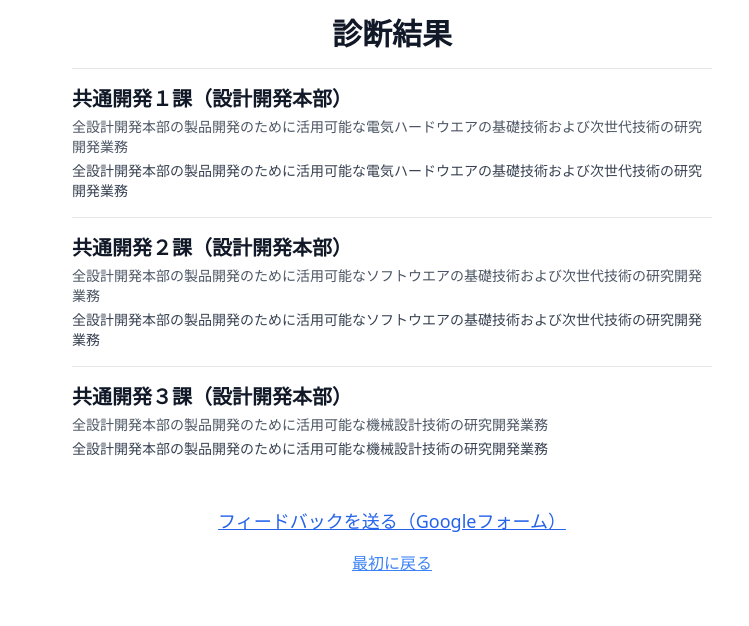
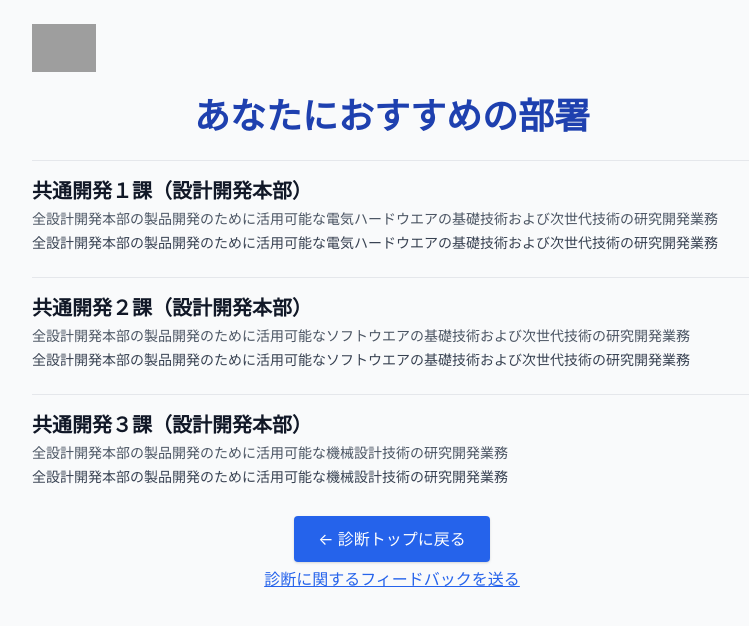
Before and after one commit to YMD-yamada/TechMatch, a plain HTML site: page result.html in a window 1280 px wide. Shown: the whole page, without its empty margins (248-997 px from the left). Drawn offline with nearby package versions, Linux system fonts and the light colour scheme; grey boxes are pictures that could not be loaded.

Commit message:
Add files via upload

```diff
--- a/app.js
+++ b/app.js
@@ -27,11 +27,11 @@ const questions = [
 ];
 
 const scoreMap = {
-  "情報系": {"major_info": 3, "software": 1},
-  "機械系": {"major_mechanical": 3, "mechanical": 1},
-  "電気電子系": {"major_electrical": 3, "electrical": 1},
+  "情報系": {"major_info": 3, "software": 2},
+  "機械系": {"major_mechanical": 3, "mechanical": 2},
+  "電気電子系": {"major_electrical": 3, "electrical": 2},
   "医・薬・バイオ系": {"major_biomedical": 3, "medical": 1},
-  "物理・計測系": {"major_physics": 3, "measurement": 1},
+  "物理・計測系": {"major_physics": 3, "measurement": 2},
   "文系／その他": {"major_general": 3},
 
   "開発（ソフト・製品）": {"software": 2},
--- a/result.html
+++ b/result.html
@@ -8,18 +8,22 @@
   <link href="https://cdn.jsdelivr.net/npm/tailwindcss@2.2.19/dist/tailwind.min.css" rel="stylesheet">
   <script src="app.js" defer></script>
 </head>
-<body class="bg-white text-gray-900">
-  <div class="max-w-2xl mx-auto p-4" id="resultContainer">
-    <h2 class="text-3xl font-bold mb-4 text-center">診断結果</h2>
-  </div>
-  <div class="text-center mt-8">
-    <a href="https://forms.gle/6rqgjj7RXpg1hSGi7" target="_blank"
-       class="text-blue-600 underline text-lg">フィードバックを送る（Googleフォーム）</a>
-  </div>
+<body class="bg-gray-50 text-gray-900">
+  <div class="max-w-3xl mx-auto p-6">
+<header class="flex items-center justify-between mb-6">
+  <a href="https://www.aandd.co.jp/" target="_blank">
+    <img src="https://www.aandd.co.jp/images/common/logo.png" alt="A&Dロゴ" class="h-10 md:h-12">
+  </a>
+</header>
 
-  <div class="text-center mt-4">
-    <a href="index.html" class="text-blue-500 underline">最初に戻る</a>
+    <h2 class="text-4xl font-bold mb-6 text-center text-blue-800">あなたにおすすめの部署</h2>
+    <div id="resultContainer" class="space-y-6"></div>
+    <div class="text-center mt-10 space-y-4">
+      <a href="index.html" class="bg-blue-600 text-white px-6 py-3 rounded shadow hover:bg-blue-700 transition">← 診断トップに戻る</a>
+      <div>
+        <a href="https://forms.gle/6rqgjj7RXpg1hSGi7" target="_blank" class="text-blue-600 underline">診断に関するフィードバックを送る</a>
+      </div>
+    </div>
   </div>
 </body>
-
 </html>
```
Also changed, not shown: index.html (+14 -0 lines), quiz.html (+6 -0 lines).
